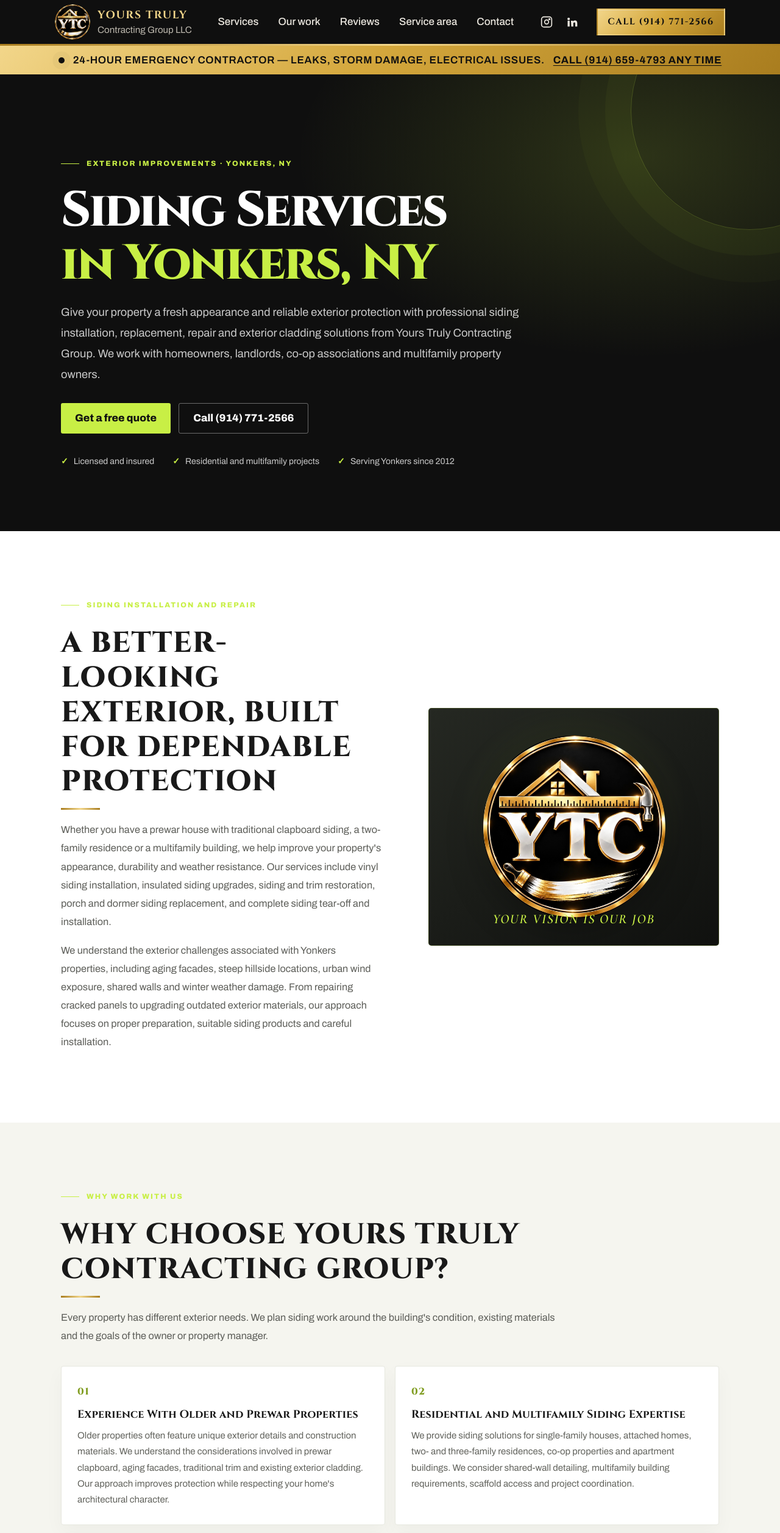
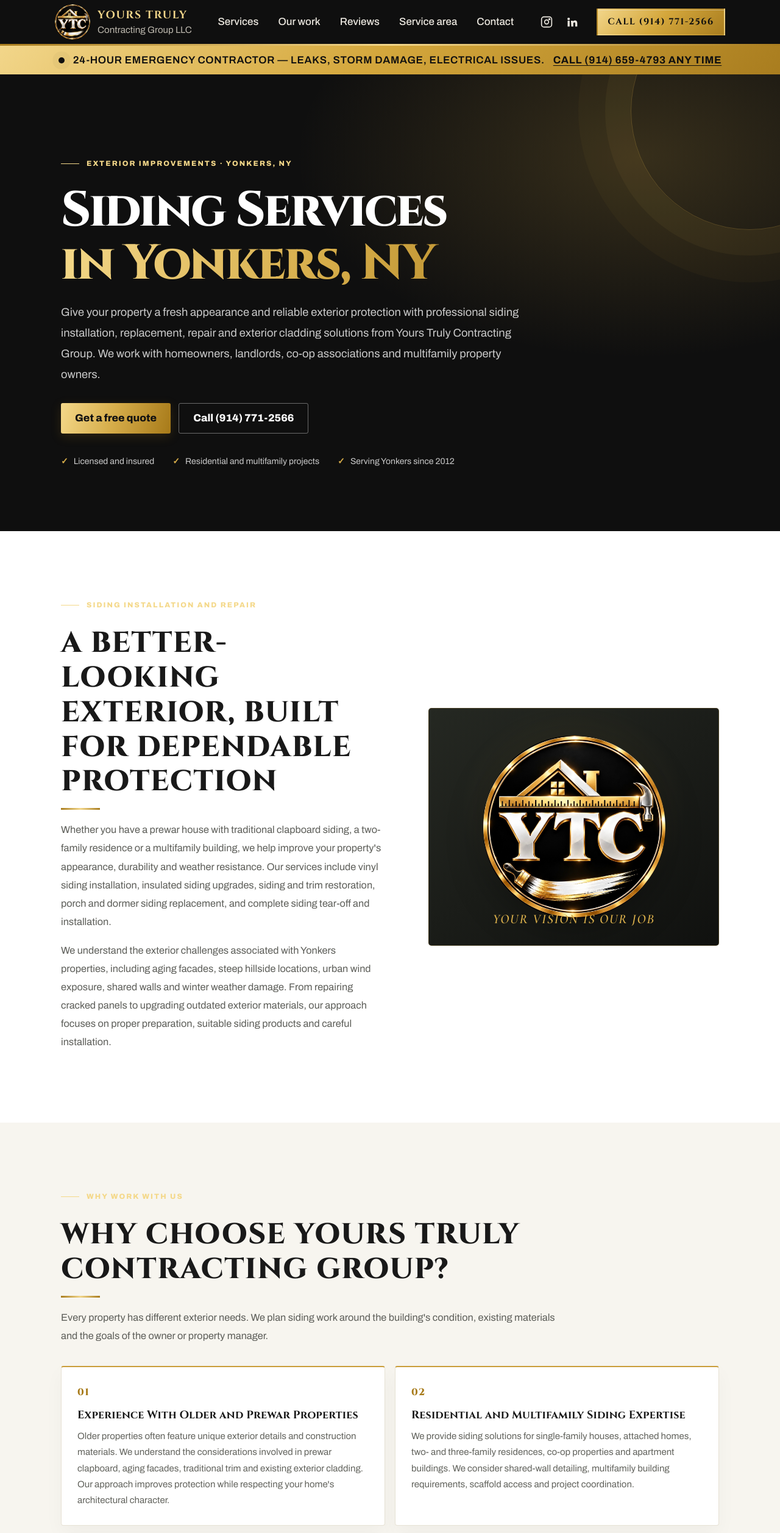
Before and after one commit to PrinceKlair619/yourstruly, a website: page siding-services-yonkers.html in a window 1280 px wide. Shown: the top 2514 px of the page at 61% size. Drawn offline with nearby package versions, Linux system fonts and the light colour scheme.

Commit message:
Update siding-services-yonkers.html

```diff
--- a/siding-services-yonkers.html
+++ b/siding-services-yonkers.html
@@ -14,25 +14,25 @@
   <link rel="apple-touch-icon" href="/images/apple-touch-icon.png">
   <link rel="stylesheet" href="/css/styles.css">
   <style>
-    :root{--siding-ink:#0f0f0f;--siding-lime:#c8ef45;--siding-paper:#f5f5ef;--siding-muted:#a7a99f;--siding-line:rgba(255,255,255,.13)}
+    :root{--siding-ink:#0f0f0f;--siding-gold:#d7ad4a;--siding-gold-light:#f4d889;--siding-gold-deep:#a77a19;--siding-gold-gradient:linear-gradient(105deg,#f4d889 0%,#d6ad4a 48%,#a77a19 100%);--siding-paper:#f7f5ef;--siding-muted:#a7a99f;--siding-line:rgba(255,255,255,.13)}
     html{scroll-behavior:smooth}
     body{font-family:'Archivo',sans-serif}
     .siding-hero{position:relative;isolation:isolate;overflow:hidden;background:var(--siding-ink);color:#fff;padding:clamp(76px,10vw,138px) 0 clamp(66px,8vw,104px)}
-    .siding-hero:before{content:"";position:absolute;z-index:-1;inset:0;background:radial-gradient(ellipse at 82% 18%,rgba(200,239,69,.16),transparent 38%),linear-gradient(115deg,rgba(15,15,15,.98),rgba(15,15,15,.82))}
-    .siding-hero:after{content:"";position:absolute;z-index:-1;width:390px;height:390px;border:1px solid rgba(200,239,69,.22);border-radius:50%;right:-145px;top:-135px;box-shadow:0 0 0 42px rgba(200,239,69,.035),0 0 0 86px rgba(200,239,69,.025)}
+    .siding-hero:before{content:"";position:absolute;z-index:-1;inset:0;background:radial-gradient(ellipse at 82% 18%,rgba(215,173,74,.20),transparent 38%),linear-gradient(115deg,rgba(15,15,15,.98),rgba(15,15,15,.82))}
+    .siding-hero:after{content:"";position:absolute;z-index:-1;width:390px;height:390px;border:1px solid rgba(215,173,74,.28);border-radius:50%;right:-145px;top:-135px;box-shadow:0 0 0 42px rgba(215,173,74,.055),0 0 0 86px rgba(215,173,74,.035)}
     .siding-hero .wrap,.siding-section .wrap,.siding-cta .wrap{width:min(1160px,calc(100% - 44px));margin-inline:auto}
-    .siding-kicker,.siding-eyebrow{display:inline-flex;align-items:center;gap:12px;color:var(--siding-lime);font-size:.75rem;font-weight:800;letter-spacing:.17em;text-transform:uppercase}
+    .siding-kicker,.siding-eyebrow{display:inline-flex;align-items:center;gap:12px;color:var(--siding-gold-light);font-size:.75rem;font-weight:800;letter-spacing:.17em;text-transform:uppercase}
     .siding-kicker:before,.siding-eyebrow:before{content:"";width:30px;height:1px;background:currentColor}
     .siding-hero h1{max-width:900px;margin:24px 0 18px;font-family:'Cinzel',serif;font-size:clamp(2.35rem,6.3vw,5.3rem);font-weight:800;line-height:1.08;letter-spacing:-.035em}
-    .siding-hero h1 span{display:block;color:var(--siding-lime)}
+    .siding-hero h1 span{display:block;background:var(--siding-gold-gradient);-webkit-background-clip:text;background-clip:text;color:transparent}
     .siding-hero .lead{max-width:790px;color:rgba(255,255,255,.78);font-size:clamp(1rem,1.5vw,1.15rem);line-height:1.85}
     .siding-actions{display:flex;flex-wrap:wrap;gap:13px;margin-top:30px}
     .siding-actions a,.siding-cta a{display:inline-flex;align-items:center;justify-content:center;min-height:50px;padding:0 23px;border-radius:3px;text-decoration:none;font-weight:800;transition:transform .2s,background .2s}
     .siding-actions a:hover,.siding-cta a:hover{transform:translateY(-2px)}
-    .siding-primary{background:var(--siding-lime);color:#111}
+    .siding-primary{background:var(--siding-gold-gradient);color:#111;box-shadow:0 5px 18px rgba(167,122,25,.2)}
     .siding-secondary{border:1px solid rgba(255,255,255,.38);color:#fff}
     .siding-proof{display:flex;flex-wrap:wrap;gap:20px 30px;margin:35px 0 0;padding:0;list-style:none;color:rgba(255,255,255,.78);font-size:.88rem}
-    .siding-proof li:before{content:"✓";color:var(--siding-lime);font-weight:900;margin-right:9px}
+    .siding-proof li:before{content:"✓";color:var(--siding-gold);font-weight:900;margin-right:9px}
     .siding-section{padding:clamp(62px,8vw,100px) 0;background:#fff;color:#191919}
     .siding-section.alt{background:var(--siding-paper)}
     .siding-section.dark{background:#151515;color:#fff}
@@ -40,35 +40,35 @@
     .siding-section .intro{max-width:820px;color:#5c5d58;line-height:1.85;font-size:1.02rem}
     .siding-section.dark .intro{color:#c6c6c0}
     .siding-two-col{display:grid;grid-template-columns:1.05fr .95fr;gap:clamp(30px,6vw,80px);align-items:center}
-    .siding-photo{min-height:390px;border-radius:5px;overflow:hidden;background:radial-gradient(ellipse at 50% 42%,rgba(200,239,69,.12),transparent 55%),linear-gradient(145deg,#252822,#10110f);border:1px solid rgba(200,239,69,.2);display:grid;place-items:center;position:relative}
+    .siding-photo{min-height:390px;border-radius:5px;overflow:hidden;background:radial-gradient(ellipse at 50% 42%,rgba(215,173,74,.13),transparent 55%),linear-gradient(145deg,#252822,#10110f);border:1px solid rgba(215,173,74,.24);display:grid;place-items:center;position:relative}
     .siding-photo img{width:min(72%,330px);height:auto;max-height:300px;object-fit:contain;display:block;filter:drop-shadow(0 16px 28px rgba(0,0,0,.28))}
-    .siding-photo:after{content:"YOUR VISION IS OUR JOB";position:absolute;left:0;right:0;bottom:25px;text-align:center;color:var(--siding-lime);font-family:'Cormorant Garamond',serif;font-style:italic;font-size:1.35rem;letter-spacing:.08em}
+    .siding-photo:after{content:"YOUR VISION IS OUR JOB";position:absolute;left:0;right:0;bottom:25px;text-align:center;color:var(--siding-gold);font-family:'Cormorant Garamond',serif;font-style:italic;font-size:1.35rem;letter-spacing:.08em}
     .siding-cards{display:grid;grid-template-columns:repeat(2,minmax(0,1fr));gap:16px;margin-top:34px}
-    .siding-card{padding:27px 26px;background:#fff;border:1px solid #e7e8df;border-radius:4px;box-shadow:0 12px 32px rgba(0,0,0,.035)}
-    .siding-card .num{font-family:'Cinzel',serif;color:#819d22;font-size:1rem;font-weight:800;letter-spacing:.1em}
+    .siding-card{padding:27px 26px;background:#fff;border:1px solid #e7e2d5;border-radius:4px;border-top:2px solid #c99d38;box-shadow:0 12px 32px rgba(0,0,0,.035)}
+    .siding-card .num{font-family:'Cinzel',serif;color:var(--siding-gold-deep);font-size:1rem;font-weight:800;letter-spacing:.1em}
     .siding-card h3{font-family:'Cinzel',serif;font-size:1.12rem;line-height:1.35;margin:12px 0 9px;color:#171717}
     .siding-card p{margin:0;color:#62635d;line-height:1.75;font-size:.94rem}
     .siding-service-grid{display:grid;grid-template-columns:repeat(2,minmax(0,1fr));gap:18px;margin-top:34px}
-    .siding-service{padding:30px;background:#20211d;border:1px solid rgba(255,255,255,.12);border-top:3px solid var(--siding-lime);border-radius:3px}
+    .siding-service{padding:30px;background:linear-gradient(145deg,#24221c 0%,#171715 100%);border:1px solid rgba(215,173,74,.22);border-top:3px solid transparent;border-image:var(--siding-gold-gradient) 1;border-radius:3px}
     .siding-service h3{font-family:'Cinzel',serif;font-size:1.2rem;line-height:1.4;margin:0 0 12px;color:#fff}
     .siding-service p{color:#c7c8c0;line-height:1.75;margin:0}
     .siding-benefits{display:grid;grid-template-columns:repeat(2,minmax(0,1fr));gap:0 38px;margin:30px 0 0;padding:0;list-style:none}
     .siding-benefits li{position:relative;padding:17px 0 17px 29px;border-bottom:1px solid #dedfd7;color:#4d4e48;line-height:1.65}
-    .siding-benefits li:before{content:"✓";position:absolute;left:0;top:17px;color:#78951b;font-weight:900}
+    .siding-benefits li:before{content:"✓";position:absolute;left:0;top:17px;color:var(--siding-gold-deep);font-weight:900}
     .siding-faq{max-width:900px;margin:28px auto 0;border-top:1px solid #d8d9d1}
     .siding-faq details{border-bottom:1px solid #d8d9d1;padding:0}
     .siding-faq summary{cursor:pointer;list-style:none;padding:22px 42px 22px 0;position:relative;font-family:'Cinzel',serif;font-size:1.02rem;font-weight:700;color:#191919}
     .siding-faq summary::-webkit-details-marker{display:none}
-    .siding-faq summary:after{content:"+";position:absolute;right:5px;top:17px;color:#829d24;font:700 1.7rem 'Archivo',sans-serif}
+    .siding-faq summary:after{content:"+";position:absolute;right:5px;top:17px;color:var(--siding-gold-deep);font:700 1.7rem 'Archivo',sans-serif}
     .siding-faq details[open] summary:after{content:"−"}
     .siding-faq details p{margin:0;padding:0 35px 22px 0;color:#5d5e58;line-height:1.8}
-    .siding-cta{padding:clamp(55px,7vw,85px) 0;background:var(--siding-lime);color:#111}
+    .siding-cta{padding:clamp(55px,7vw,85px) 0;background:#0f0f0f;color:#fff;border-top:1px solid rgba(215,173,74,.42)}
     .siding-cta .wrap{display:flex;align-items:center;justify-content:space-between;gap:35px}
     .siding-cta h2{margin:0 0 10px;max-width:720px}
     .siding-cta p{margin:0;line-height:1.7;max-width:700px}
     .siding-cta .actions{display:flex;flex-wrap:wrap;gap:12px;flex-shrink:0}
-    .siding-cta a{background:#111;color:#fff}
-    .siding-cta a.outline{background:transparent;color:#111;border:1px solid rgba(0,0,0,.5)}
+    .siding-cta a{background:var(--siding-gold-gradient);color:#0f0f0f;box-shadow:0 5px 18px rgba(167,122,25,.2)}
+    .siding-cta a.outline{background:transparent;color:#fff;border:1px solid rgba(255,255,255,.42)}
     .siding-smallprint{font-size:.88rem;color:#777;line-height:1.7;margin-top:20px}
     @media(max-width:760px){.siding-two-col{grid-template-columns:1fr}.siding-photo,.siding-photo img{min-height:270px}.siding-cards,.siding-service-grid,.siding-benefits{grid-template-columns:1fr}.siding-cta .wrap{align-items:flex-start;flex-direction:column}.siding-cta .actions{width:100%}.siding-cta a{flex:1}.siding-hero .wrap,.siding-section .wrap,.siding-cta .wrap{width:min(100% - 34px,1160px)}}
   </style>
```
